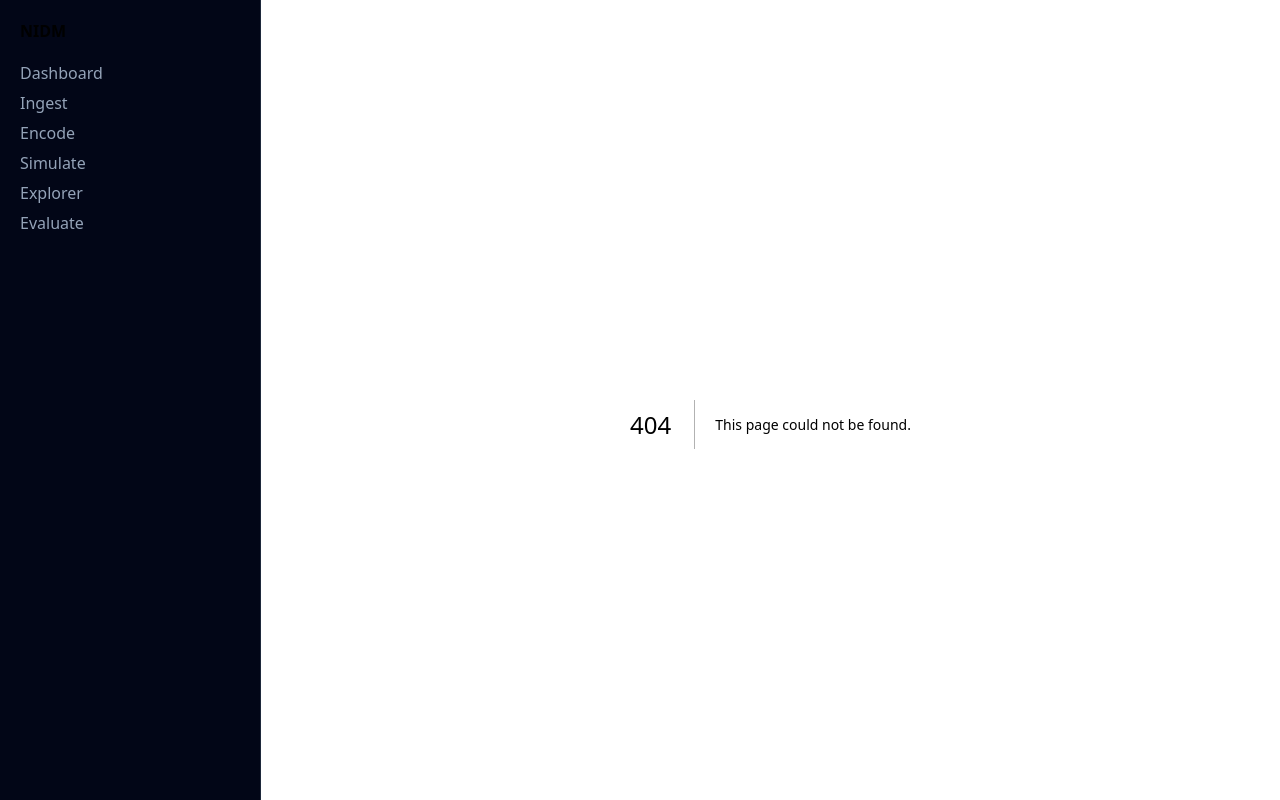
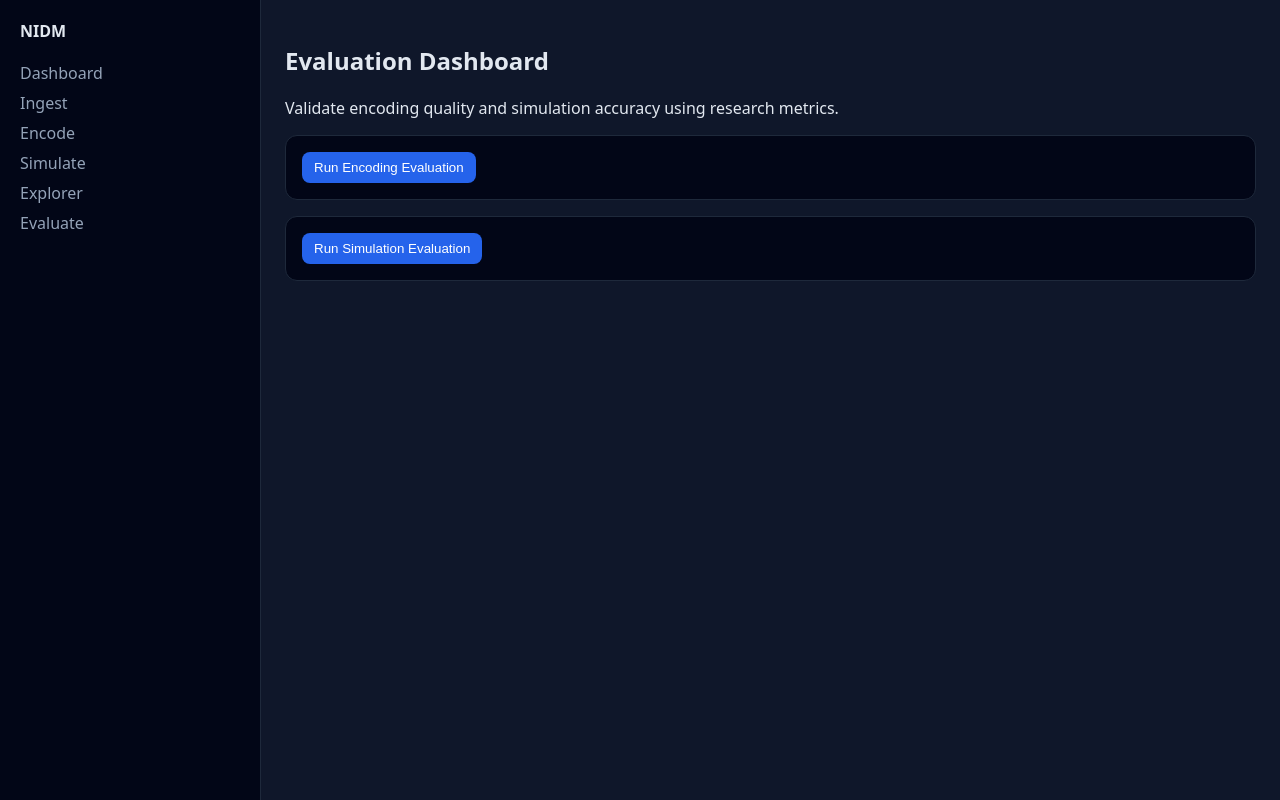
Before and after one commit to Naphymoro/nidm-rwanda-dashboard, a Next.js app in the folder frontend/: page /evaluate in a window 1280 px wide. Before the commit this address had no page. Built offline with nearby package versions, Linux system fonts and the light colour scheme; no server answers.

Commit message:
Add evaluation dashboard UI

```diff
--- /dev/null
+++ b/frontend/app/evaluate/page.tsx
@@ -0,0 +1,54 @@
+"use client";
+
+import { useState } from "react";
+import { post } from "../../lib/api";
+
+export default function EvaluatePage() {
+  const [encodingResult, setEncodingResult] = useState<any>(null);
+  const [simulationResult, setSimulationResult] = useState<any>(null);
+
+  async function runEncodingEval() {
+    const dummy = {
+      ground_truth: [
+        { narrative_id: "1", themes: ["health"], adoption_barrier_score: 0.7, trust_score: 0.3 }
+      ],
+      predictions: [
+        { narrative_id: "1", themes: ["health"], adoption_barrier_score: 0.6, trust_score: 0.4 }
+      ]
+    };
+    const res = await post("/evaluate/encoding", dummy);
+    setEncodingResult(res);
+  }
+
+  async function runSimulationEval() {
+    const dummy = {
+      points: [
+        { day: 0, observed: 0.1, predicted: 0.12 },
+        { day: 1, observed: 0.12, predicted: 0.13 }
+      ]
+    };
+    const res = await post("/evaluate/simulation", dummy);
+    setSimulationResult(res);
+  }
+
+  return (
+    <main>
+      <h1>Evaluation Dashboard</h1>
+      <p>Validate encoding quality and simulation accuracy using research metrics.</p>
+
+      <div className="card">
+        <button onClick={runEncodingEval}>Run Encoding Evaluation</button>
+        {encodingResult && (
+          <pre>{JSON.stringify(encodingResult, null, 2)}</pre>
+        )}
+      </div>
+
+      <div className="card">
+        <button onClick={runSimulationEval}>Run Simulation Evaluation</button>
+        {simulationResult && (
+          <pre>{JSON.stringify(simulationResult, null, 2)}</pre>
+        )}
+      </div>
+    </main>
+  );
+}
```
